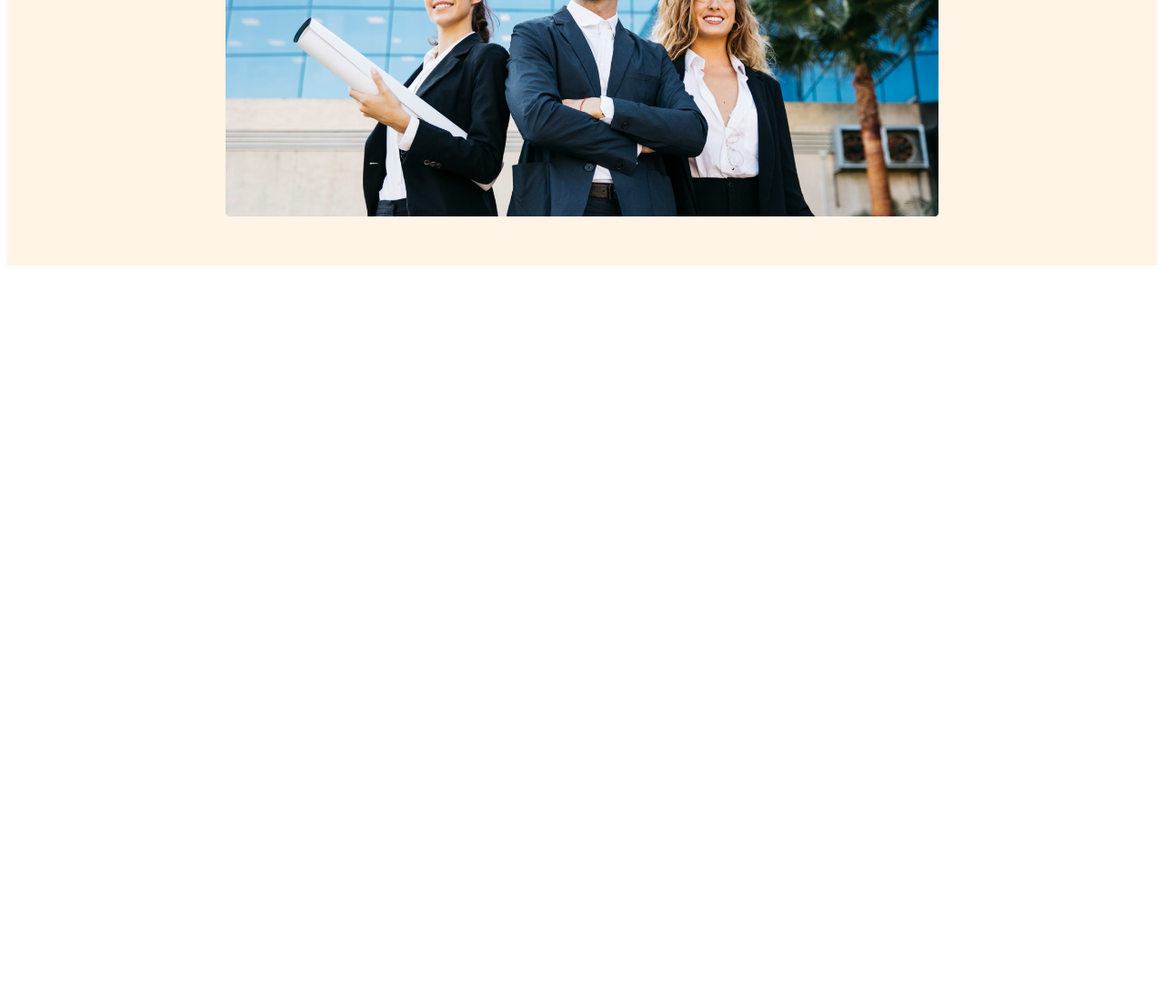
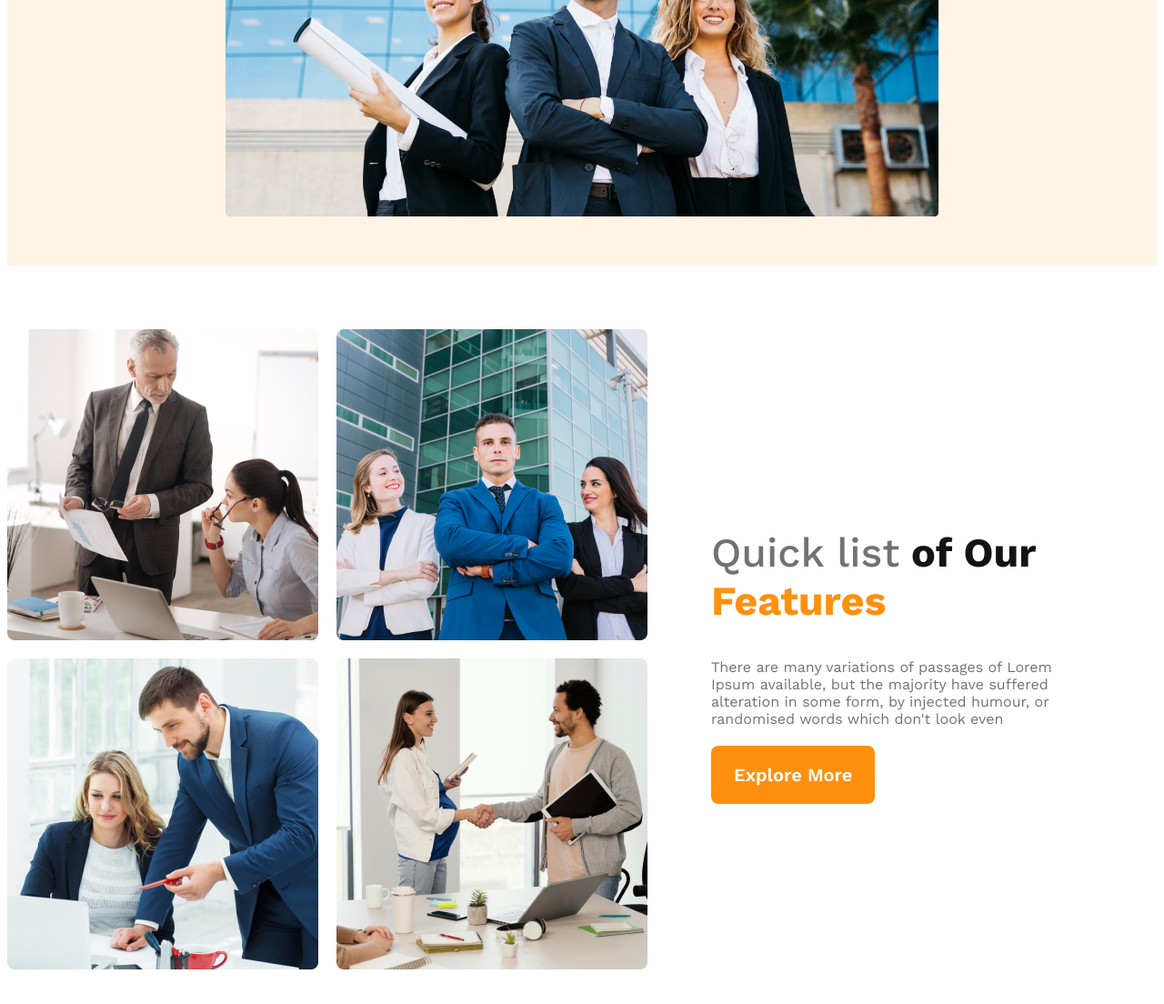
Before and after one commit to joyato96/g3-architects-website, a plain HTML site: page index.html in a window 1280 px wide. Shown: the part 649-1753 px from the top of the page at 91% size. Before the commit the page ends 949 px from the top, so only its background shows below. Drawn offline with nearby package versions, Linux system fonts and the light colour scheme.

Commit message:
finished team section responsive

```diff
--- a/index.html
+++ b/index.html
@@ -9,6 +9,7 @@
 </head>
 
 <body>
+    <!-- header starts -->
     <header>
         <nav>
             <h2 class="nav-title">G3 Architects</h2>
@@ -22,7 +23,7 @@
         <div class="banner">
             <div class="banner-content">
                 <h1 class="banner-title">Brand New <br> Group of Architects</h1>
-                <p class="banner-description">There are many variations of passages of Lorem Ipsum available, but the
+                <p class="text-light-gray">There are many variations of passages of Lorem Ipsum available, but the
                     majority have suffered alteration in some form, by injected humour, or randomised words which don't
                     look even</p>
                 <button class="btn-primary">Explore More</button>
@@ -30,8 +31,23 @@
             <img src="images/banner.png" alt="">
         </div>
     </header>
+    <!-- header ends -->
     <main>
+        <section class="teams-container">
+            <div class="teams-img-container">
+                <img src="images/team1.png" alt="">
+                <img src="images/team2.png" alt="">
+                <img src="images/team3.png" alt="">
+                <img src="images/team4.png" alt="">
+            </div>
+            <div class="teams-content">
+                <h2 class="teams-title"> <span class="quick-list">Quick list</span> <span class="of-our">of Our</span> <br> <span class="text-features">Features</span></h2>
+                <p class="text-light-gray">There are many variations of passages of Lorem Ipsum available, but the majority have suffered alteration in some form, by injected humour, or randomised words which don't look even</p>
+                <button class="btn-primary">Explore More</button>
 
+            </div>
+
+        </section>
     </main>
     <footer>
 
--- a/styles/style.css
+++ b/styles/style.css
@@ -5,6 +5,13 @@
 * {
     font-family: 'Open Sans', sans-serif;
     font-family: 'Work Sans', sans-serif;
+}
+
+.text-light-gray {
+    color: #727272;
+    font-size: 1rem;
+    font-weight: 400;
+    margin-bottom: 20px;
 }
 
 .btn-primary {
@@ -66,32 +73,85 @@ ul li a {
     font-weight: 700;
 }
 
-.banner-description {
-    color: #727272;
-    font-size: 1rem;
-    font-weight: 400;
-    margin-bottom: 20px;
-}
-.banner img{
+
+.banner img {
     margin-top: 20px;
     width: 100%;
 }
+
+/* main styles */
+main {
+    max-width: 1440px;
+    margin: 70px auto;
+}
+
+/* teams styles */
+.teams-container {
+    display: flex;
+    align-items: center;
+}
+
+.teams-img-container {
+    display: grid;
+    grid-template-columns: repeat(2, 1fr);
+    gap: 20px;
+}
+
+.teams-content {
+    padding-right: 70px;
+    padding-left: 70px;
+}
+
+.teams-title {
+    font-size: 2.8rem;
+}
+
+.teams-title .quick-list {
+    color: #727272;
+    font-weight: 500;
+}
+
+.teams-title .of-our {
+    color: #131313;
+    font-weight: 700;
+}
+
+.teams-title .text-features {
+    color: #FF900E;
+    font-weight: 700;
+}
+
 /* responsive media queries */
 /* mobile device */
 @media screen and (max-width:576px) {
-    header{
+    header {
         padding: 20px;
     }
-    nav{
+
+    nav,
+    .teams-container {
+        flex-direction: column;
+    }
+
+    .teams-img-container {
+        grid-template-columns: 1fr;
+    }
+    .teams-content {
+        padding-right: 20px;
+        padding-left: 20px;
+    }
+
+
+}
+
+/* tablet or medium devices */
+@media screen and (min-width: 576px) and (max-width: 960px) {
+    header {
+        padding: 50px;
+    }
+
+    nav,
+    .teams-container {
         flex-direction: column;
     }
 }
-/* tablet or medium devices */
-@media screen and (min-width: 576px) and (max-width: 960px) {
-    header{
-        padding: 50px;
-    }
-    nav{
-        flex-direction: column;
-    }
-}
```
